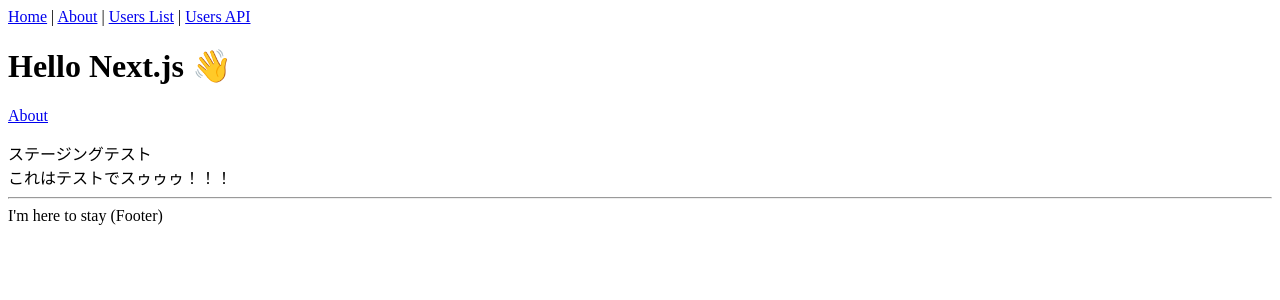
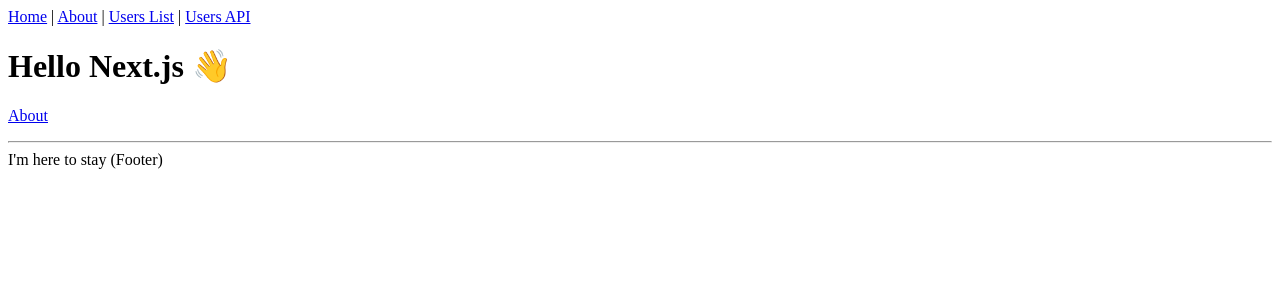
Before and after one commit to RYOTA-F/kosotu-devlog, a Next.js app: page / in a window 1280 px wide. Shown: the top 300 px of the page. Built offline with nearby package versions, Linux system fonts and the light colour scheme.

Commit message:
staging: Testコンポーネント削除

```diff
--- a/components/Test.tsx
+++ /dev/null
@@ -1,7 +0,0 @@
-const Test = () => {
-  return (
-    <div>ステージングテスト</div>
-  )
-}
-
-export default Test
--- a/pages/index.tsx
+++ b/pages/index.tsx
@@ -1,6 +1,5 @@
 import Link from 'next/link'
 import Layout from '../components/Layout'
-import Test from '../components/Test'
 
 const IndexPage = () => (
   <Layout title="Home | Next.js + TypeScript Example">
@@ -10,8 +9,6 @@
         <a>About</a>
       </Link>
     </p>
-    <Test />
-    <div>これはテストでスゥゥゥ！！！</div>
   </Layout>
 )
 
```
